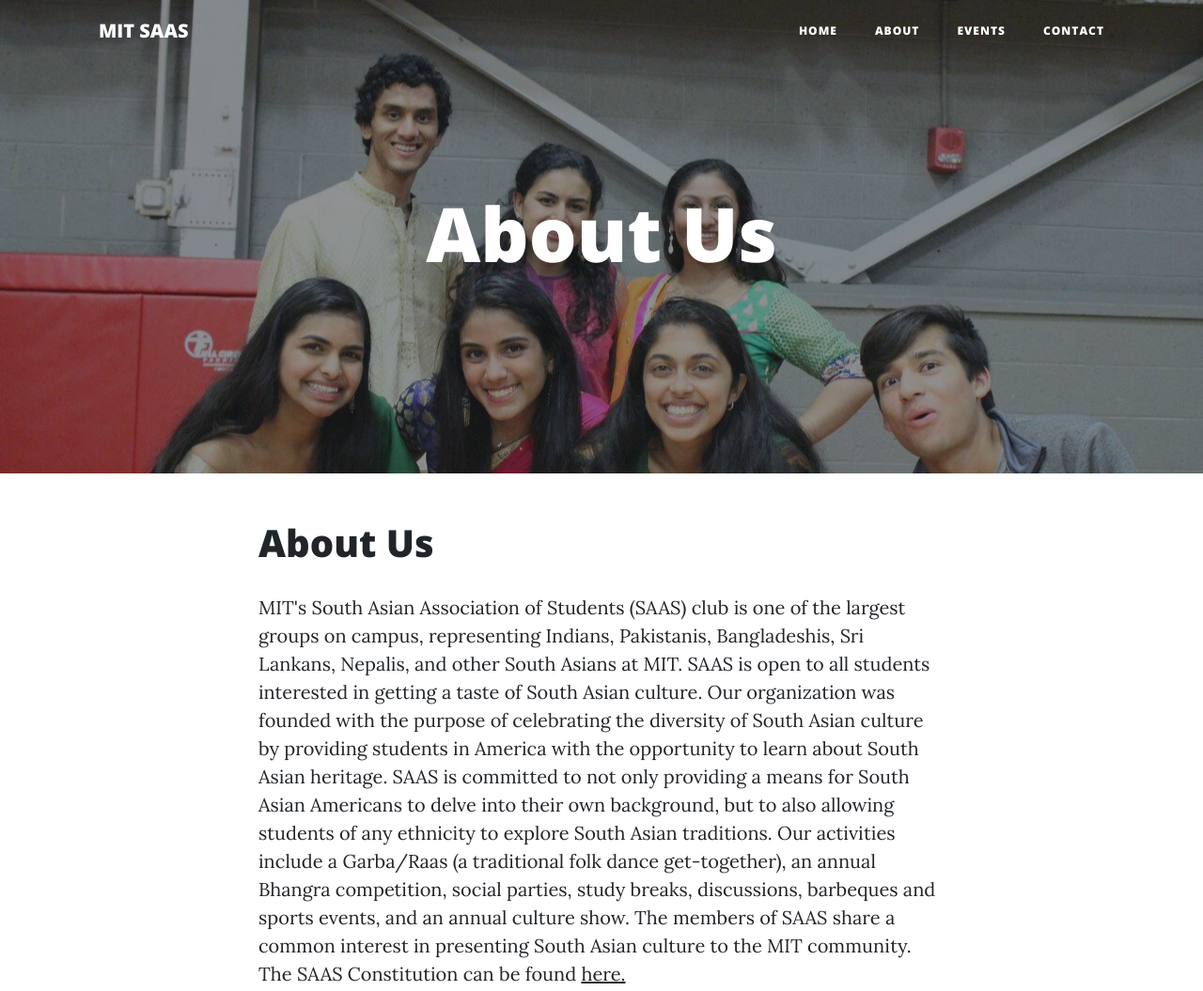
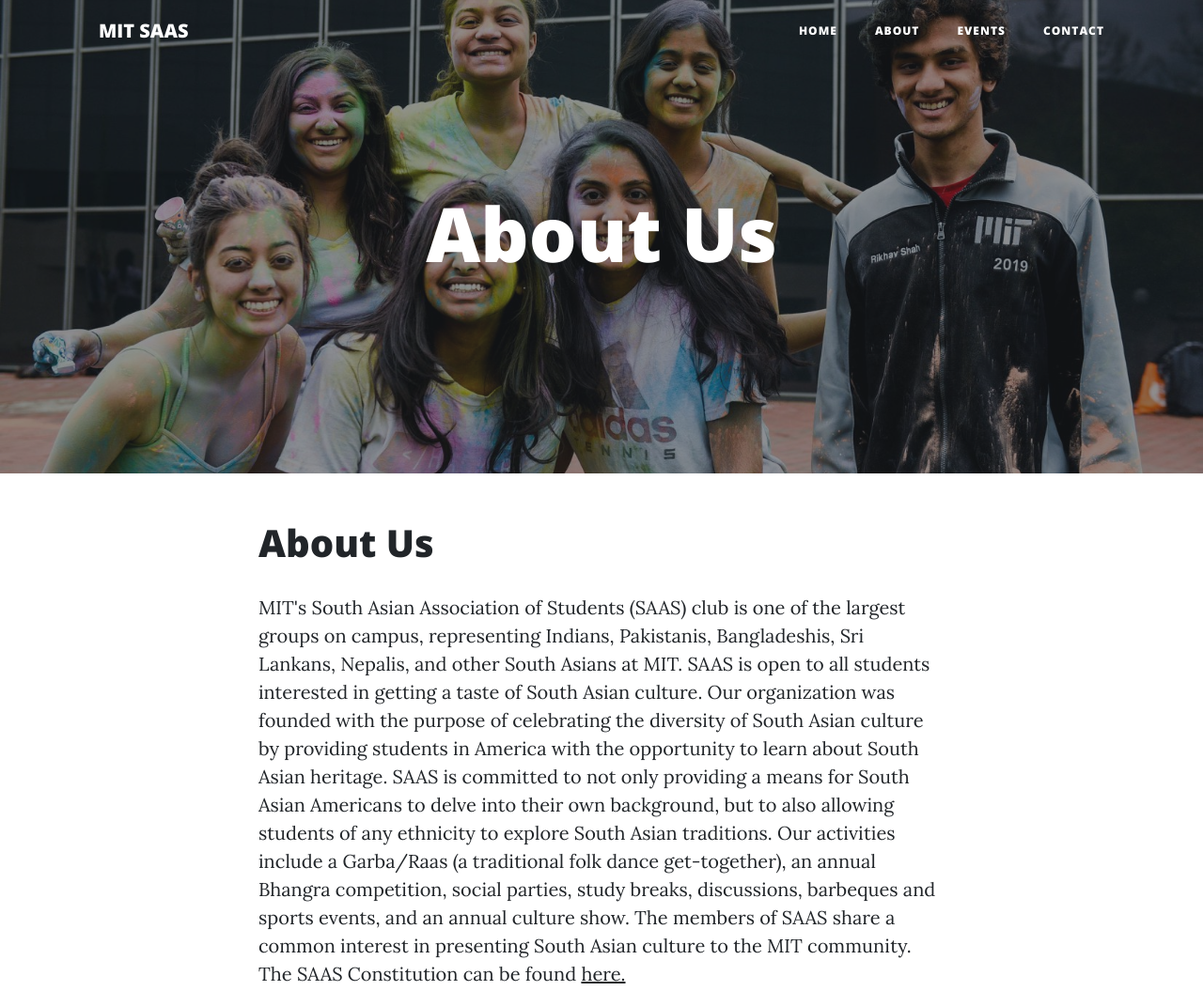
Before and after one commit to pkarnati2004/saas-website, a website: page about2.html in a window 1280 px wide. Shown: the top 1055 px of the page at 94% size. Drawn offline with nearby package versions, Linux system fonts and the light colour scheme.

Commit message:
Changing cover photo for about

```diff
--- a/about2.html
+++ b/about2.html
@@ -53,7 +53,7 @@
     </nav>
 
     <!-- Page Header -->
-    <header class="masthead" style="background-image: url('img/saas-board.jpg')">
+    <header class="masthead" style="background-image: url('img/saas-board-2.jpg')">
         <div class="overlay"></div>
         <div class="container">
             <div class="row">
```
Also changed, not shown: img/saas-board-2.jpg (added).
